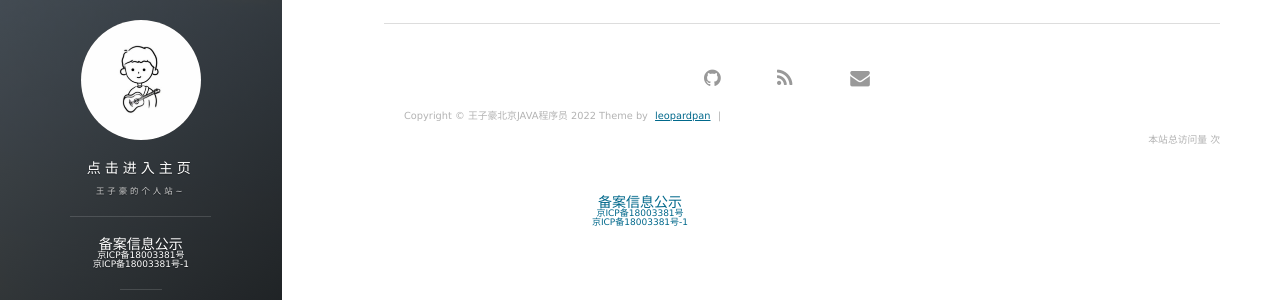
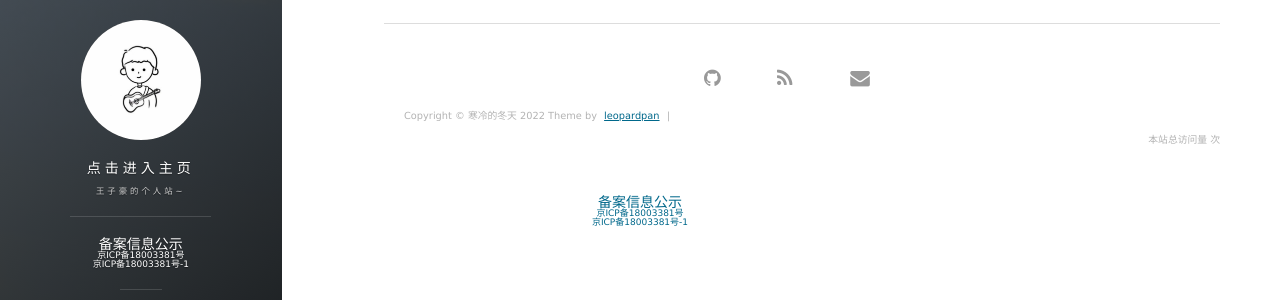
Before and after one commit to wangzihaogithub/wangzihaogithub, a Jekyll site: the page built from about.md, in a window 1280 px wide. Shown: the part 263-563 px from the top of the page. Built offline with Jekyll 4.4.1, drawn with Linux system fonts in a browser that asks for light colours; comment, search, counter and statistics services are not loaded.

Commit message:
update _config.yml. 网站合规
Signed-off-by: 王子豪 <842156727@qq.com>

```diff
--- a/_config.yml
+++ b/_config.yml
@@ -1,11 +1,11 @@
-title: 王子豪北京JAVA程序员
+title: 寒冷的冬天
 subtitle: 王子豪的个人站~
 description: 王子豪
 # 头像里面的标题
 avatarTitle: 王子豪
 # 头像里面的描述
 avatarDesc: 北京JAVA~
-keywords: 王子豪 北京 JAVA 程序员
+keywords: 王子豪 北京 JAVA 程序员 王子豪北京JAVA程序员
 url: "https://zihaoapi.cn"
 
 comment:
```
